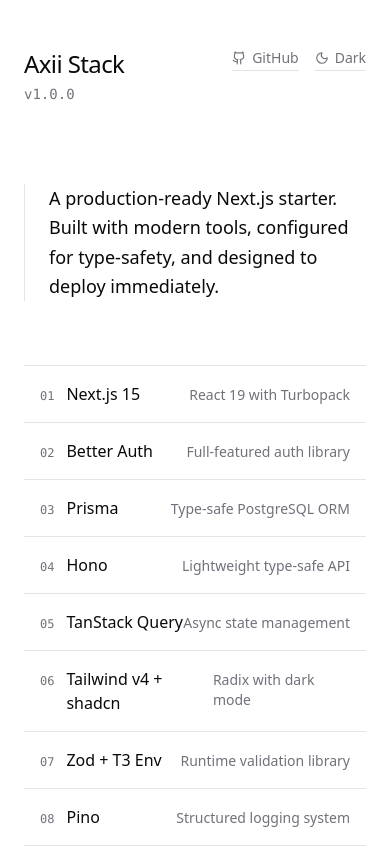
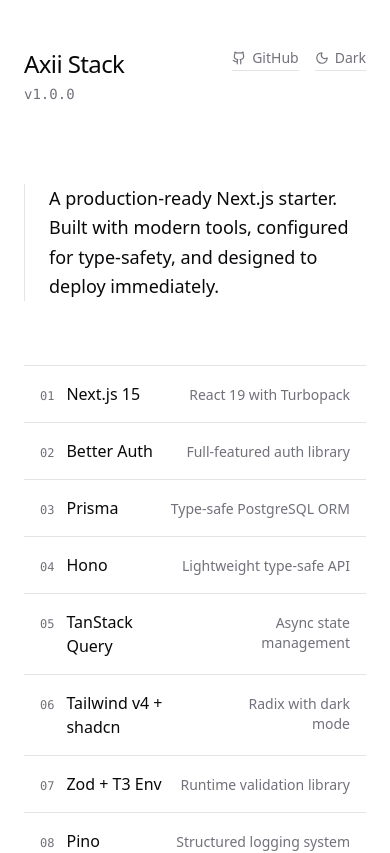
Before and after one commit to addoxy/axii-stack, a Next.js app: page / in a window 390 px wide. Shown: the top 853 px of the page. Built offline with nearby package versions, Linux system fonts and the light colour scheme; no server answers; what tailwindcss-debug-screens would draw is missing.

Commit message:
Fix dark theme flashing issue + improve responsiveness for mobiles

```diff
--- a/src/app/layout.tsx
+++ b/src/app/layout.tsx
@@ -1,5 +1,5 @@
 import { Providers } from '@/components/providers';
-import { env } from '@/config/env/server';
+import { env } from '@/lib/config/env/server';
 import { cn } from '@/lib/utils';
 import '@/styles/globals.css';
 import type { Metadata } from 'next';
--- a/src/app/page.tsx
+++ b/src/app/page.tsx
@@ -70,17 +70,17 @@
             {stack.map((item, index) => (
               <div
                 key={index}
-                className="border-border group hover:bg-muted/30 flex items-baseline justify-between border-b px-4 py-4 transition-colors md:px-6 md:py-5"
+                className="border-border group hover:bg-muted/30 flex items-baseline justify-between gap-2 border-b px-4 py-4 transition-colors md:px-6 md:py-5"
               >
                 <div className="flex items-baseline gap-3 md:gap-4">
                   <span className="text-muted-foreground font-mono text-xs">
                     {String(index + 1).padStart(2, '0')}
                   </span>
-                  <span className="text-foreground font-medium">
+                  <span className="text-foreground text-left font-medium">
                     {item.name}
                   </span>
                 </div>
-                <span className="text-muted-foreground text-sm">
+                <span className="text-muted-foreground text-right text-sm">
                   {item.detail}
                 </span>
               </div>
--- a/src/backend/auth.ts
+++ b/src/backend/auth.ts
@@ -1,5 +1,5 @@
-import { env as clientEnv } from '@/config/env/client';
-import { env as serverEnv } from '@/config/env/server';
+import { env as clientEnv } from '@/lib/config/env/client';
+import { env as serverEnv } from '@/lib/config/env/server';
 import { PrismaClient } from '@prisma/client';
 import { betterAuth } from 'better-auth';
 import { prismaAdapter } from 'better-auth/adapters/prisma';
--- a/src/backend/db/index.ts
+++ b/src/backend/db/index.ts
@@ -1,4 +1,4 @@
-import { env } from '@/config/env/server';
+import { env } from '@/lib/config/env/server';
 import { PrismaClient } from '@prisma/client';
 
 const globalForPrisma = globalThis as unknown as {
--- a/src/backend/index.ts
+++ b/src/backend/index.ts
@@ -1,4 +1,4 @@
-import { env } from '@/config/env/client';
+import { env } from '@/lib/config/env/client';
 import { Hono } from 'hono';
 import { cors } from 'hono/cors';
 import { requestId } from 'hono/request-id';
--- a/src/backend/logger.ts
+++ b/src/backend/logger.ts
@@ -1,4 +1,4 @@
-import { env } from '@/config/env/server';
+import { env } from '@/lib/config/env/server';
 import { createMiddleware } from 'hono/factory';
 import pino from 'pino';
 import { v4 as uuidv4 } from 'uuid';
--- a/src/backend/rpc.ts
+++ b/src/backend/rpc.ts
@@ -1,4 +1,4 @@
-import { env } from '@/config/env/client';
+import { env } from '@/lib/config/env/client';
 import { hc } from 'hono/client';
 import { AppType } from '.';
 
--- a/src/components/providers.tsx
+++ b/src/components/providers.tsx
@@ -12,16 +12,14 @@
 
 export const Providers = ({ children }: ProviderProps) => {
   return (
-    <QueryClientProvider client={queryClient}>
     <ThemeProvider
       attribute="class"
       defaultTheme="system"
       enableSystem
       disableTransitionOnChange
     >
-        {children}
+      <QueryClientProvider client={queryClient}>{children}</QueryClientProvider>
+      <Toaster />
     </ThemeProvider>
-      <Toaster />
-    </QueryClientProvider>
   );
 };
--- a/src/lib/auth.ts
+++ b/src/lib/auth.ts
@@ -1,4 +1,4 @@
-import { env } from '@/config/env/client';
+import { env } from '@/lib/config/env/client';
 import { createAuthClient } from 'better-auth/react';
 
 export const authClient = createAuthClient({
```
Also changed, not shown: src/lib/config/env/client.ts (renamed from src/config/env/client.ts), src/lib/config/env/server.ts (renamed from src/config/env/server.ts). Lines whose indentation alone changed are shown as unchanged.
